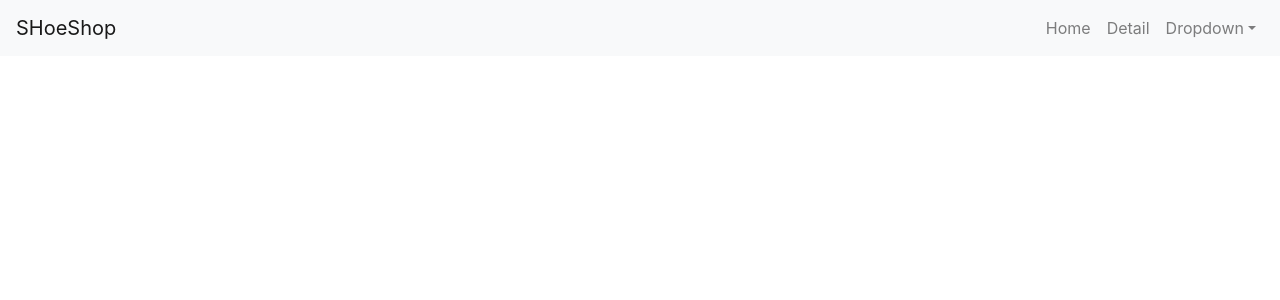
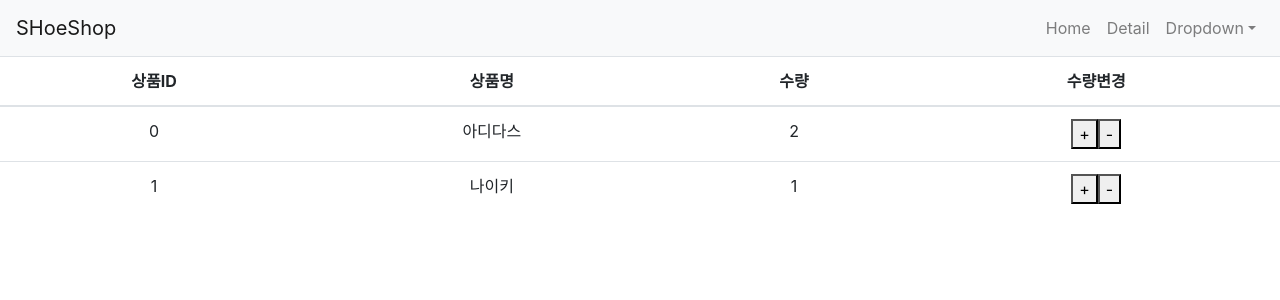
Before and after one commit to hjcwinner/2.shop, a React (Create React App) app: page /cart in a window 1280 px wide. Shown: the top 300 px of the page. Built offline with nearby package versions, Linux system fonts and the light colour scheme.

Commit message:
react redux로 장바구니 만들기 시작

```diff
--- a/package.json
+++ b/package.json
@@ -12,9 +12,11 @@
     "react": "^17.0.1",
     "react-bootstrap": "^1.4.0",
     "react-dom": "^17.0.1",
+    "react-redux": "^7.2.2",
     "react-router-dom": "^5.2.0",
     "react-scripts": "4.0.1",
     "react-transition-group": "^4.4.1",
+    "redux": "^4.0.5",
     "styled-components": "^5.2.1",
     "web-vitals": "^0.2.4"
   },
--- a/src/App.js
+++ b/src/App.js
@@ -1,13 +1,17 @@
 import React, {useState} from 'react';
 import { Navbar, Nav, NavDropdown } from 'react-bootstrap'
+import store from './store'
+import { Provider } from 'react-redux'
 import './App.css';
 import { Link, Route, Switch } from 'react-router-dom'
 
 import Jumbocard from './layout/jumbocard'
 import Detail from './layout/detail'
 import data from './data'
+import Cart from './Cart'
 
 export let stockContext = React.createContext()
+
 
 function App() {
 
@@ -15,8 +19,8 @@ function App() {
   let [stock, setStock] = useState([6,10,12])
 
   return (
+    <Provider store={store}>
       <div className="App">
-
         <Navbar bg="light" expand="lg">
           <Navbar.Brand href="#home">SHoeShop</Navbar.Brand>
           <Navbar.Toggle aria-controls="basic-navbar-nav" />
@@ -43,8 +47,12 @@ function App() {
           <Route path="/detail/:id" exact>
             <Detail shoes={shoes}/>
           </Route>
+          <Route path="/cart" exact>
+            <Cart />
+          </Route>
         </Switch>
       </div>
+    </Provider>
   );
 }
 
--- /dev/null
+++ b/src/Cart.js
@@ -0,0 +1,46 @@
+import React from 'react';
+import {Table} from 'react-bootstrap'
+import { connect } from 'react-redux';
+
+const Cart = (props) => {
+    return (
+        <div>
+            <Table responsive="sm">
+                <thead>
+                <tr>
+                    <th>상품ID</th>
+                    <th>상품명</th>
+                    <th>수량</th>
+                    <th>수량변경</th>
+                </tr>
+                </thead>
+                <tbody>
+                {
+                    props.state.map((pro, i)=> {
+                        return (
+                        <tr key={i}>
+                            <td>{pro.id}</td>
+                            <td>{pro.name}</td>
+                            <td>{pro.quan}</td>
+                            <td><button onClick={() => {
+                                    props.dispatch({ type : 'plus'})}}>+</button>
+                                <button onClick={ () => {
+                                    props.dispatch( { type : 'minus'})}}>-</button></td>
+                        </tr>
+                        )
+                    })
+                }
+                </tbody>
+            </Table>
+        </div>
+    );
+};
+
+const product = state => ({
+    state : state
+})
+
+
+export default connect(
+    product
+)(Cart);
--- a/src/layout/detail.js
+++ b/src/layout/detail.js
@@ -60,12 +60,12 @@ const Detail = ({shoes}) => {
                 <Nav.Item>
                     <Nav.Link eventKey="link-0" onClick={ () => {
                         setTab(0); setActab(false)
-                    }}>Active</Nav.Link>
+                    }}>상품설명</Nav.Link>
                 </Nav.Item>
                 <Nav.Item>
                     <Nav.Link eventKey="link-1" onClick={ () => {
                         setTab(1); setActab(false)
-                    }}>Option 2</Nav.Link>
+                    }}>배송정보</Nav.Link>
                 </Nav.Item>
             </Nav>
             <CSSTransition in={actab} classNames="light" timeout={500}>
--- /dev/null
+++ b/src/reducers/quan.js
@@ -0,0 +1,20 @@
+let basicState = [
+    { id : 0, name : '아디다스', quan : 2 },
+    { id : 1, name : '나이키', quan : 1}
+]
+
+export default function(state = basicState, action) {
+    if(action.type === 'plus'){
+        let copy = [...state]
+        copy[0].quan++
+        return copy
+    }
+    else if(action.type === 'minus'){
+        let copy = [...state]
+        copy[0].quan--
+        return copy
+    }
+    else {
+        return state
+    }
+}
--- a/src/shoespage.js
+++ b/src/shoespage.js
@@ -1,12 +1,14 @@
 import React, {useContext} from 'react';
+import { useHistory } from 'react-router-dom';
 import {stockContext} from './App'
 
 const Shoespage = ({shoesone, i}) => {
 
     let stock = useContext(stockContext)
+    let history = useHistory()
 
     return (
-        <div className="col-md-4">
+        <div className="col-md-4" onClick={ () => {history.push('/Cart')}}>
             <img src={`https://codingapple1.github.io/shop/shoes${i+1}.jpg`} width="100%"/>
             <h4>{shoesone.title}</h4>
             <p>{shoesone.content} & {shoesone.price}</p>
--- /dev/null
+++ b/src/store.js
@@ -0,0 +1,6 @@
+import { createStore } from 'redux'
+import reducer from './reducers/quan'
+
+let store = createStore(reducer)
+
+export default store
```
Also changed, not shown: 2 other files (tests, documents, lock files or other folders). Lines whose indentation alone changed are shown as unchanged.
